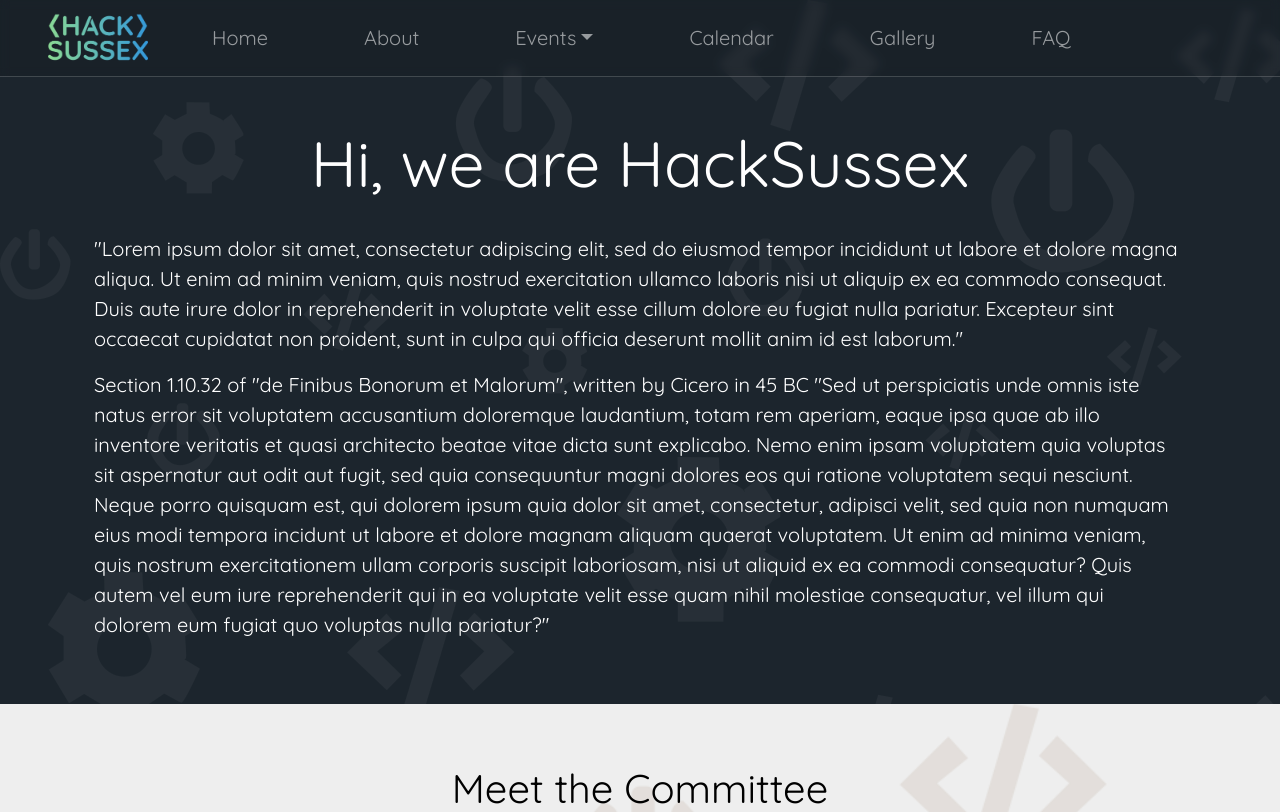
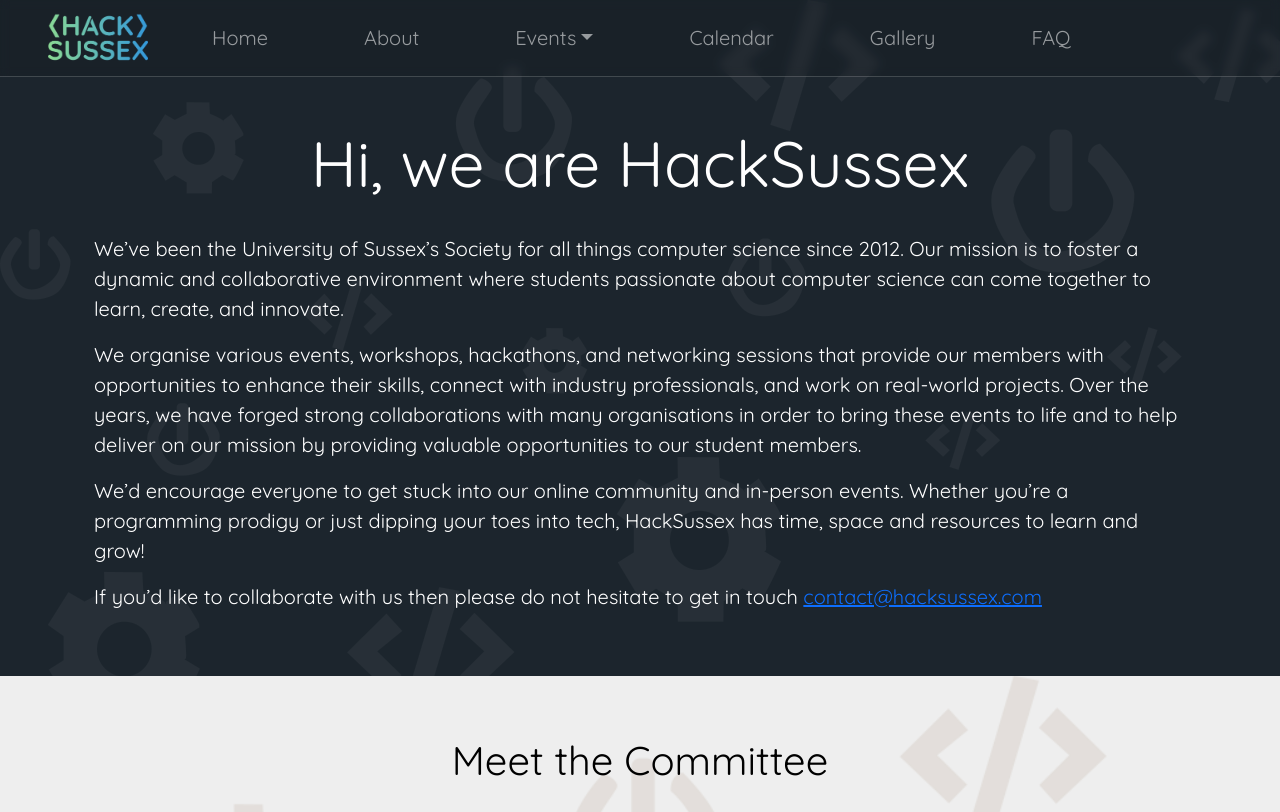
Before and after one commit to HackSussexP/HackSussexWebsite, a React (Create React App) app: page /about in a window 1280 px wide. Shown: the top 812 px of the page. Built offline with nearby package versions, Linux system fonts and the light colour scheme.

Commit message:
feat: about section description updated

```diff
--- a/src/views/About.js
+++ b/src/views/About.js
@@ -84,9 +84,10 @@ const About = () => {
       </div>
       <div className="row mt-4">
           <div className="col px-4">
-            <p className={styles.responsiveText}>"Lorem ipsum dolor sit amet, consectetur adipiscing elit, sed do eiusmod tempor incididunt ut labore et dolore magna aliqua. Ut enim ad minim veniam, quis nostrud exercitation ullamco laboris nisi ut aliquip ex ea commodo consequat. Duis aute irure dolor in reprehenderit in voluptate velit esse cillum dolore eu fugiat nulla pariatur. Excepteur sint occaecat cupidatat non proident, sunt in culpa qui officia deserunt mollit anim id est laborum."</p>
-            <p className={styles.responsiveText}>Section 1.10.32 of "de Finibus Bonorum et Malorum", written by Cicero in 45 BC
-              "Sed ut perspiciatis unde omnis iste natus error sit voluptatem accusantium doloremque laudantium, totam rem aperiam, eaque ipsa quae ab illo inventore veritatis et quasi architecto beatae vitae dicta sunt explicabo. Nemo enim ipsam voluptatem quia voluptas sit aspernatur aut odit aut fugit, sed quia consequuntur magni dolores eos qui ratione voluptatem sequi nesciunt. Neque porro quisquam est, qui dolorem ipsum quia dolor sit amet, consectetur, adipisci velit, sed quia non numquam eius modi tempora incidunt ut labore et dolore magnam aliquam quaerat voluptatem. Ut enim ad minima veniam, quis nostrum exercitationem ullam corporis suscipit laboriosam, nisi ut aliquid ex ea commodi consequatur? Quis autem vel eum iure reprehenderit qui in ea voluptate velit esse quam nihil molestiae consequatur, vel illum qui dolorem eum fugiat quo voluptas nulla pariatur?"</p>
+            <p className={styles.responsiveText}>We’ve been the University of Sussex’s Society for all things computer science since 2012. Our mission is to foster a dynamic and collaborative environment where students passionate about computer science can come together to learn, create, and innovate. </p>
+            <p className={styles.responsiveText}>We organise various events, workshops, hackathons, and networking sessions that provide our members with opportunities to enhance their skills, connect with industry professionals, and work on real-world projects. Over the years, we have forged strong collaborations with many organisations in order to bring these events to life and to help deliver on our mission by providing valuable opportunities to our student members. </p>
+            <p className={styles.responsiveText}>We’d encourage everyone to get stuck into our online community and in-person events. Whether you’re a programming prodigy or just dipping your toes into tech, HackSussex has time, space and resources to learn and grow! </p>
+            <p className={styles.responsiveText}>If you’d like to collaborate with us then please do not hesitate to get in touch <a href="mailto:contact@hacksussex.com">contact@hacksussex.com</a></p>
           </div>
       </div>
     </div>
```
